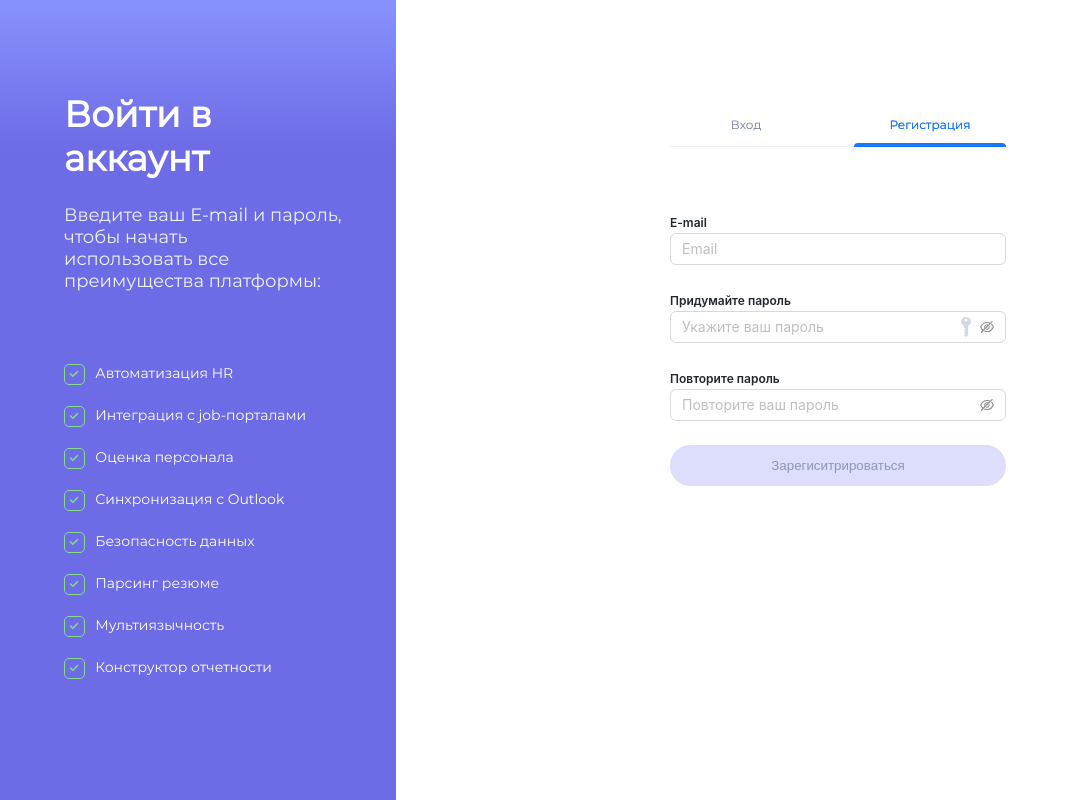
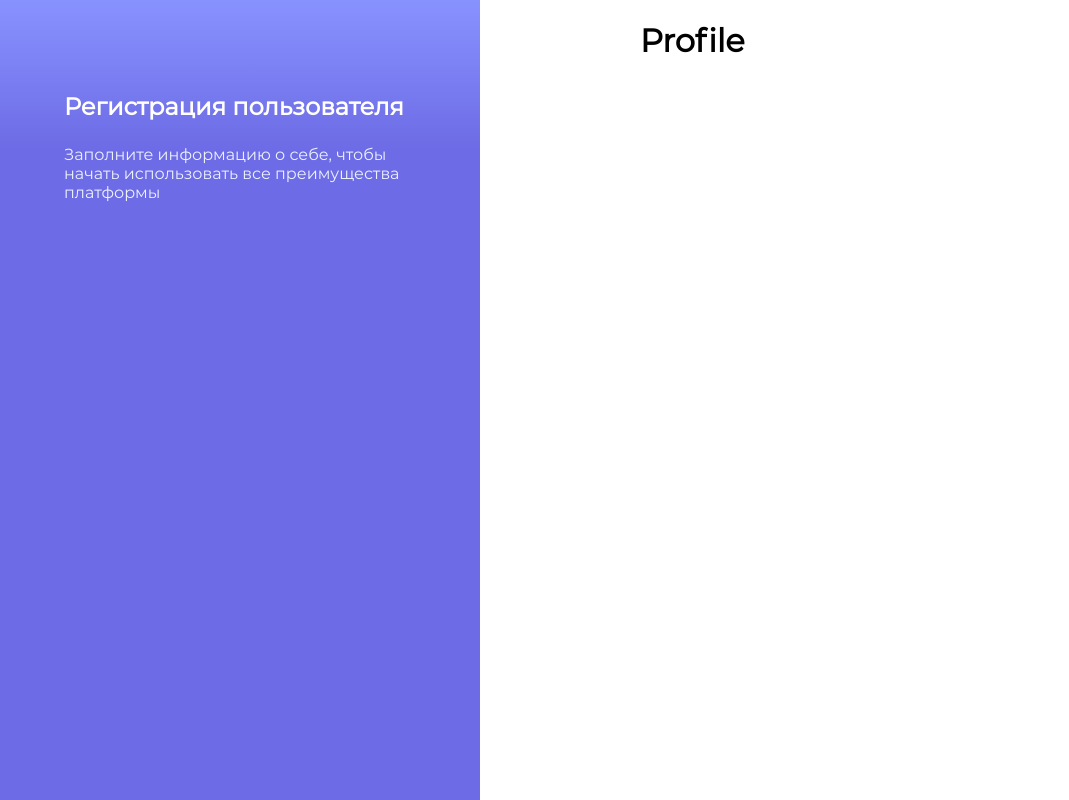
Before and after one commit to OlegGre4ka/getwin-test, a React (Create React App) app: page /profile in a window 1280 px wide. Shown: the whole page, without its empty margins (0-1069 px from the left). Built offline with nearby package versions, Linux system fonts and the light colour scheme.

Commit message:
Layout, routing after successed registration

```diff
--- a/package.json
+++ b/package.json
@@ -17,6 +17,7 @@
     "react-app-rewired": "^2.2.1",
     "react-dom": "^18.2.0",
     "react-hook-form": "^7.43.9",
+    "react-router-dom": "^6.10.0",
     "react-scripts": "5.0.1",
     "typescript": "^4.9.5",
     "web-vitals": "^2.1.4",
--- a/src/App.tsx
+++ b/src/App.tsx
@@ -1,11 +1,13 @@
 import React from 'react';
 import './App.module.less';
-import Auth from './view/Auth/Auth';
+// import Auth from './view/Auth/Auth';
+import MainRoutes from "./Routes";
 
 function App() {
   return (
     <div className="App">
-      <Auth />
+      {/* <Auth /> */}
+      <MainRoutes/>
     </div>
   );
 }
--- /dev/null
+++ b/src/Routes.js
@@ -0,0 +1,15 @@
+import { Routes, Route } from "react-router-dom";
+import Auth from "./view/Auth/Auth";
+import Profile from "./view/Profile/Profile";
+import NotFoundComponent from "./view/NotFoundComponent/NotFoundComponent";
+
+const MainRoutes = () => {
+    return (
+        <Routes>
+            <Route path="/" element={<Auth />} />
+            <Route path="profile" element={<Profile />} />
+            <Route path="*" element={<NotFoundComponent />} />
+        </Routes>
+    )
+}
+export default MainRoutes
--- /dev/null
+++ b/src/components/Layout/Layout.less
@@ -0,0 +1,131 @@
+.authWrapper {
+    display: grid;
+    grid-template-columns: 1fr 1fr;
+    height: 100vh;
+
+    .descriptionWrapper {
+        display: flex;
+        flex-direction: column;
+        max-width: 600px;
+        background: linear-gradient(180deg, #8892ff 0%, #6d6be5 18.75%);
+
+        .descriptionBlock {
+            margin: 92px 42px 0px 64px;
+
+            h1 {
+                font-size: 36px;
+                color: white;
+                margin: 0 0 24px 0;
+            }
+
+            h2 {
+                font-size: 24px;
+                color: white;
+                margin: 0 0 24px 0;
+            }
+
+            .description {
+                color: #EDF2FF;
+                font-size: 18px;
+                font-weight: 400;
+                margin-bottom: 72px;
+            }
+
+            .listContainer {
+                display: flex;
+                flex-wrap: wrap;
+
+                .listElement {
+                    display: flex;
+                    width: 244px;
+
+                    .square {
+                        display: flex;
+                        justify-content: center;
+                        align-items: center;
+                        width: 18.5px;
+                        height: 18.5px;
+                        border: 1.5px solid #84df88;
+                        border-radius: 5px;
+                        margin-right: 10.75px;
+                    }
+
+                    .textElement {
+                        color: #ffffff;
+                        font-size: 14px;
+                        font-weight: 500;
+                    }
+                }
+            }
+        }
+
+        .group {
+            width: 600px;
+            height: 280px;
+            margin-top: auto;
+        }
+    }
+
+    .descRegWrapper {
+        display: flex;
+        flex-direction: column;
+        max-width: 480px;
+        background: linear-gradient(180deg, #8892ff 0%, #6d6be5 18.75%);
+
+        .descriptionBlock {
+            margin: 92px 42px 0px 64px;
+
+            h1 {
+                font-size: 36px;
+                color: white;
+                margin: 0 0 24px 0;
+            }
+
+            h2 {
+                font-size: 24px;
+                color: white;
+                margin: 0 0 24px 0;
+            }
+
+            .descProfile {
+                color: #EDF2FF;
+                font-size: 16px;
+                font-weight: 500;
+                margin-bottom: 72px;
+            }
+
+            .listContainer {
+                display: flex;
+                flex-wrap: wrap;
+
+                .listElement {
+                    display: flex;
+                    width: 244px;
+
+                    .square {
+                        display: flex;
+                        justify-content: center;
+                        align-items: center;
+                        width: 18.5px;
+                        height: 18.5px;
+                        border: 1.5px solid #84df88;
+                        border-radius: 5px;
+                        margin-right: 10.75px;
+                    }
+
+                    .textElement {
+                        color: #ffffff;
+                        font-size: 14px;
+                        font-weight: 500;
+                    }
+                }
+            }
+        }
+
+        .group {
+            width: 480px;
+            height: 265px;
+            margin-top: auto;
+        }
+    }
+}
--- /dev/null
+++ b/src/components/Layout/Layout.tsx
@@ -0,0 +1,51 @@
+import { useState, useEffect } from "react";
+import "./Layout.less";
+import { useLocation } from "react-router-dom";
+import Stroke3 from "./../../assets/Stroke3.png";
+import Group from "./../../assets/Group.png";
+
+interface ILayout {
+    isProfile?: boolean;
+    children: any;
+}
+const Layout = ({ isProfile, children }: ILayout) => {
+    const [windowWidth, setWindowWidth] = useState(window.innerWidth);
+    let { pathname } = useLocation();
+    console.log(pathname, "location");
+    useEffect(() => {
+        function handleResize() {
+            setWindowWidth(window.innerWidth);
+        }
+
+        window.addEventListener("resize", handleResize);
+        return () => window.removeEventListener("resize", handleResize);
+    }, []);
+    const list = ["Автоматизация HR", "Интеграция с job-порталами", "Оценка персонала", "Синхронизация с Outlook",
+        "Безопасность данных", "Парсинг резюме", "Мультиязычность", "Конструктор отчетности"];
+console.log(isProfile, "isProfile")
+    return (
+        <div className="authWrapper">
+            <div className={isProfile ? "descRegWrapper": "descriptionWrapper"}>
+                <div className="descriptionBlock">
+                    {pathname === "/" && (<>
+                        <h1>Войти в аккаунт</h1>
+                        <p className="description">Введите ваш E-mail и пароль, чтобы начать<br /> использовать все преимущества платформы:</p>
+                        <div className="listContainer">
+                            {list.map((el, i) => <div className="listElement" key={i}>
+                                <span className="square"><img src={Stroke3} alt="" /></span><span className="textElement">{el}</span>
+                            </div>)}
+                        </div>
+                    </>)}
+                    {pathname === "/profile" && (<>
+                        <h2>Регистрация пользователя</h2>
+                        <p className="descProfile">Заполните информацию о себе, чтобы<br/> начать использовать все преимущества платформы</p>
+                    </>)}
+                </div>
+                {windowWidth > 1290 && <img src={Group} className="group" alt="Group" />}
+            </div>
+
+            {children}
+        </div>
+    )
+}
+export default Layout
--- a/src/index.tsx
+++ b/src/index.tsx
@@ -4,13 +4,15 @@ import './index.css';
 import "./fonts/font-styles.css";
 import App from './App';
 import reportWebVitals from './reportWebVitals';
-
+import { BrowserRouter } from "react-router-dom";
 const root = ReactDOM.createRoot(
   document.getElementById('root') as HTMLElement
 );
 root.render(
   <React.StrictMode>
-    <App />
+    <BrowserRouter>
+      <App />
+    </BrowserRouter>
   </React.StrictMode>
 );
 
--- a/src/view/Auth/Auth.less
+++ b/src/view/Auth/Auth.less
@@ -1,64 +1,64 @@
-.authWrapper {
-    display: grid;
-    grid-template-columns: 1fr 1fr;
-    // grid-gap: 0px;
-    height: 100vh;
+// .authWrapper {
+//     display: grid;
+//     grid-template-columns: 1fr 1fr;
+//     // grid-gap: 0px;
+//     height: 100vh;
 
-    .descriptionWrapper {
-        max-width: 600px;
-        background: linear-gradient(180deg, #8892ff 0%, #6d6be5 18.75%);
+//     .descriptionWrapper {
+//         max-width: 600px;
+//         background: linear-gradient(180deg, #8892ff 0%, #6d6be5 18.75%);
 
-        .descriptionBlock {
-            margin: 92px 42px 0px 64px;
+//         .descriptionBlock {
+//             margin: 92px 42px 0px 64px;
 
-            h1 {
-                font-size: 36px;
-                color: white;
-                margin: 0 0 24px 0;
-            }
+//             h1 {
+//                 font-size: 36px;
+//                 color: white;
+//                 margin: 0 0 24px 0;
+//             }
 
-            .description {
-                color: #EDF2FF;
-                font-size: 18px;
-                font-weight: 400;
-                margin-bottom: 72px;
-            }
+//             .description {
+//                 color: #EDF2FF;
+//                 font-size: 18px;
+//                 font-weight: 400;
+//                 margin-bottom: 72px;
+//             }
 
-            .listContainer {
-                display: flex;
-                flex-wrap: wrap;
+//             .listContainer {
+//                 display: flex;
+//                 flex-wrap: wrap;
 
-                .listElement {
-                    display: flex;
-                    width: 244px;
+//                 .listElement {
+//                     display: flex;
+//                     width: 244px;
 
-                    .square {
-                        display: flex;
-                        justify-content: center;
-                        align-items: center;
-                        width: 18.5px;
-                        height: 18.5px;
-                        border: 1.5px solid #84df88;
-                        border-radius: 5px;
-                        margin-right: 10.75px;
-                    }
+//                     .square {
+//                         display: flex;
+//                         justify-content: center;
+//                         align-items: center;
+//                         width: 18.5px;
+//                         height: 18.5px;
+//                         border: 1.5px solid #84df88;
+//                         border-radius: 5px;
+//                         margin-right: 10.75px;
+//                     }
 
-                    .textElement {
-                        color: #ffffff;
-                        font-size: 14px;
-                        font-weight: 500;
-                        margin-bottom: 24px;
-                    }
-                }
-            }
+//                     .textElement {
+//                         color: #ffffff;
+//                         font-size: 14px;
+//                         font-weight: 500;
+//                         margin-bottom: 24px;
+//                     }
+//                 }
+//             }
 
-            .group {
-                width: 600px;
-                height: 280px;
-                margin-top: 16px;
-            }
-        }
-    }
+//             .group {
+//                 width: 600px;
+//                 height: 280px;
+//                 margin-top: 16px;
+//             }
+//         }
+//     }
 
     .tabsWrapper {
         display: flex;
@@ -92,4 +92,4 @@
             border-radius: 4px 4px 0 0;
           }
     }
-}
+// }
--- a/src/view/Auth/Auth.tsx
+++ b/src/view/Auth/Auth.tsx
@@ -2,7 +2,7 @@ import { useState, useEffect } from "react";
 import "./Auth.less";
 import Stroke3 from "./../../assets/Stroke3.png";
 import Group from "./../../assets/Group.png";
-
+import Layout from "./../../components/Layout/Layout";
 import { Tabs, ConfigProvider } from 'antd';
 import type { TabsProps } from 'antd';
 import Login from "./Login/Login";
@@ -10,19 +10,19 @@ import Registration from "./Registration/Registration";
 import Modal from "./../../components/Modal/Modal";
 import useModal from "./../../hooks/useModal";
 const Auth: React.FC = () => {
-    const [windowWidth, setWindowWidth] = useState(window.innerWidth);
+    // const [windowWidth, setWindowWidth] = useState(window.innerWidth);
     const [isModalOpen, openModal, closeModal] = useModal();
 console.log(isModalOpen, "openModal")
-    useEffect(() => {
-        function handleResize() {
-            setWindowWidth(window.innerWidth);
-        }
+    // useEffect(() => {
+    //     function handleResize() {
+    //         setWindowWidth(window.innerWidth);
+    //     }
 
-        window.addEventListener("resize", handleResize);
-        return () => window.removeEventListener("resize", handleResize);
-    }, []);
-    const list = ["Автоматизация HR", "Интеграция с job-порталами", "Оценка персонала", "Синхронизация с Outlook",
-        "Безопасность данных", "Парсинг резюме", "Мультиязычность", "Конструктор отчетности"];
+    //     window.addEventListener("resize", handleResize);
+    //     return () => window.removeEventListener("resize", handleResize);
+    // }, []);
+    // const list = ["Автоматизация HR", "Интеграция с job-порталами", "Оценка персонала", "Синхронизация с Outlook",
+    //     "Безопасность данных", "Парсинг резюме", "Мультиязычность", "Конструктор отчетности"];
 
     const tabsItems: TabsProps['items'] = [
         {
@@ -41,19 +41,20 @@ console.log(isModalOpen, "openModal")
         console.log(key);
     };
     return (
-        <div className="authWrapper">
-            <div className="descriptionWrapper">
-                <div className="descriptionBlock">
-                    <h1>Войти в аккаунт</h1>
-                    <p className="description">Введите ваш E-mail и пароль, чтобы начать<br /> использовать все преимущества платформы:</p>
-                    <div className="listContainer">
-                        {list.map((el,i) => <div className="listElement" key={i}>
-                            <span className="square"><img src={Stroke3} alt="" /></span><span className="textElement">{el}</span>
-                        </div>)}
-                    </div>
-                </div>
-                {windowWidth > 1290 && <img src={Group} className="group" alt="Group" />}
-            </div>
+        // <div className="authWrapper">
+        //     <div className="descriptionWrapper">
+        //         <div className="descriptionBlock">
+        //             <h1>Войти в аккаунт</h1>
+        //             <p className="description">Введите ваш E-mail и пароль, чтобы начать<br /> использовать все преимущества платформы:</p>
+        //             <div className="listContainer">
+        //                 {list.map((el,i) => <div className="listElement" key={i}>
+        //                     <span className="square"><img src={Stroke3} alt="" /></span><span className="textElement">{el}</span>
+        //                 </div>)}
+        //             </div>
+        //         </div>
+        //         {windowWidth > 1290 && <img src={Group} className="group" alt="Group" />}
+        //     </div>
+        <Layout>
             <div className="tabsWrapper">
                 <div className="tabs">
                     {/* <ConfigProvider
@@ -71,7 +72,8 @@ console.log(isModalOpen, "openModal")
             </div>
                {isModalOpen && <Modal
                 onHide={closeModal} />}
-        </div>
+
+        </Layout>
     )
 }
 export default Auth
--- /dev/null
+++ b/src/view/NotFoundComponent/NotFoundComponent.tsx
@@ -0,0 +1,6 @@
+const NotFoundComponentt = () => {
+    return (
+        <h1>NotFoundComponentt</h1>
+    )
+}
+export default NotFoundComponentt
--- a/src/view/Profile/Profile.tsx
+++ b/src/view/Profile/Profile.tsx
@@ -1,6 +1,10 @@
-const Profile =()=>{
+import Layout from "./../../components/Layout/Layout";
+
+const Profile = () => {
     return (
-        <h1>Profile</h1>
+        <Layout isProfile={true}>
+            <h1>Profile</h1>
+        </Layout>
     )
 }
 
```
Also changed, not shown: src/components/Modal/Modal.tsx (+8 -2 lines), 1 other file (tests, documents, lock files or other folders).
